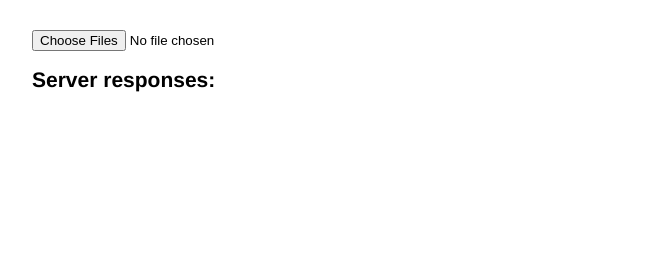
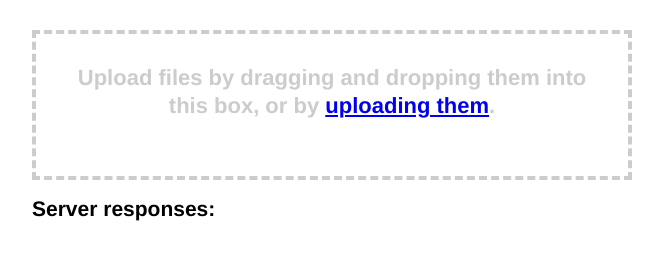
Before and after one commit to devilry/devilry_file_upload, a website: page examples/multifile-draganddrop.html in a window 1280 px wide. Shown: the whole page, without its empty margins (308-971 px from the left). Drawn offline with Linux system fonts and the light colour scheme.

Commit message:
Fixed the multifile-draganddrop example.

```diff
--- a/examples/multifile-draganddrop.html
+++ b/examples/multifile-draganddrop.html
@@ -22,8 +22,7 @@
 
     <body>
         <div class="content">
-            <form id="myform" action="/upload" method="post" enctype="multipart/form-data" class="FileUploadWidget">
-                <input id="fileUploadField" type="file" name="files" multiple>
+            <div id="fileUpload" class="FileUploadWidget FileUploadWidgetLargeStriped">
                 <div class="dragHelp">
                     Upload files by dragging and dropping them into this box, or
                     by <a href="#" id="fileUploadLink">uploading them</a>.
@@ -32,19 +31,25 @@
                     Drop your files to upload them.
                 </div>
                 <div class="dropTarget" id="dropTarget"></div>
-            </form>
+            </div>
             <div id="responses"><h2>Server responses:</h2></div>
         </div>
 
         <script src="../js/devilry_file_upload.js"></script>
         <script>
-            var form = document.getElementById('myform');
+            devilry_file_upload.prevent_default_window_drophandler();
+            var container = document.getElementById('fileUpload');
 
-            var uploader = new devilry_file_upload.FileUpload({
-                formElement: form,
+            var fileUpload = new devilry_file_upload.FileUpload({
+                containerElement: container,
 
-                // Enable drag and drop
-                dropTargetElement: document.getElementById('dropTarget'),
+                widgetRenderFunction: function() {
+                    return [
+                        '<form action="/upload" method="post" enctype="multipart/form-data">',
+                            '<input type="file" name="files" multiple>',
+                        '</form>'
+                    ].join('');
+                },
 
                 // Event handlers
                 listeners: {
@@ -54,26 +59,32 @@
                             responsesElement = document.getElementById('responses')
                             responsesElement.innerHTML = responsesElement.innerHTML + data + '\n\n';
                         });
-                    },
-                    dragenter: function() {
-                        // NOTE: You may want to use the addClass implementation from a library like jQuery here
-                        form.setAttribute('class', 'FileUploadWidget supportsDragAndDropFileUpload dragover')
-                    },
-                    dragleave: function() {
-                        // NOTE: You may want to use the removeClass('dragover') implementation from a library like jQuery here
-                        form.setAttribute('class', 'FileUploadWidget supportsDragAndDropFileUpload')
-                    },
-                    dropFiles: function() {
-                        // NOTE: You may want to use the removeClass('dragover') implementation from a library like jQuery here
-                        form.setAttribute('class', 'FileUploadWidget supportsDragAndDropFileUpload')
                     }
                 }
             });
+
+
             if(devilry_file_upload.browserInfo.supportsDragAndDropFileUpload()) {
-                form.setAttribute('class', 'FileUploadWidget supportsDragAndDropFileUpload');
+                container.setAttribute('class', 'FileUploadWidget FileUploadWidgetLargeStriped supportsDragAndDropFileUpload');
                 document.getElementById('fileUploadLink').addEventListener('click', function() {
-                    document.getElementById('fileUploadField').click();
+                    fileUpload.getCurrentFileFieldElement().click();
                 }, false);
+
+                var dragAndDrop = new devilry_file_upload.DragAndDropFiles({
+                    dropTargetElement: document.getElementById('dropTarget'),
+                    listeners: {
+                        dragenter: function() {
+                            container.setAttribute('class', 'FileUploadWidget FileUploadWidgetLargeStriped supportsDragAndDropFileUpload dragover')
+                        },
+                        dragleave: function() {
+                            container.setAttribute('class', 'FileUploadWidget FileUploadWidgetLargeStriped supportsDragAndDropFileUpload')
+                        },
+                        dropfiles: function(dragAndDrop, files) {
+                            container.setAttribute('class', 'FileUploadWidget FileUploadWidgetLargeStriped supportsDragAndDropFileUpload')
+                            fileUpload.upload(files);
+                        }
+                    }
+                });
             }
         </script>
     </body>
```
Also changed, not shown: examples/jquerywidgets-multi.html (+1 -1 lines).
